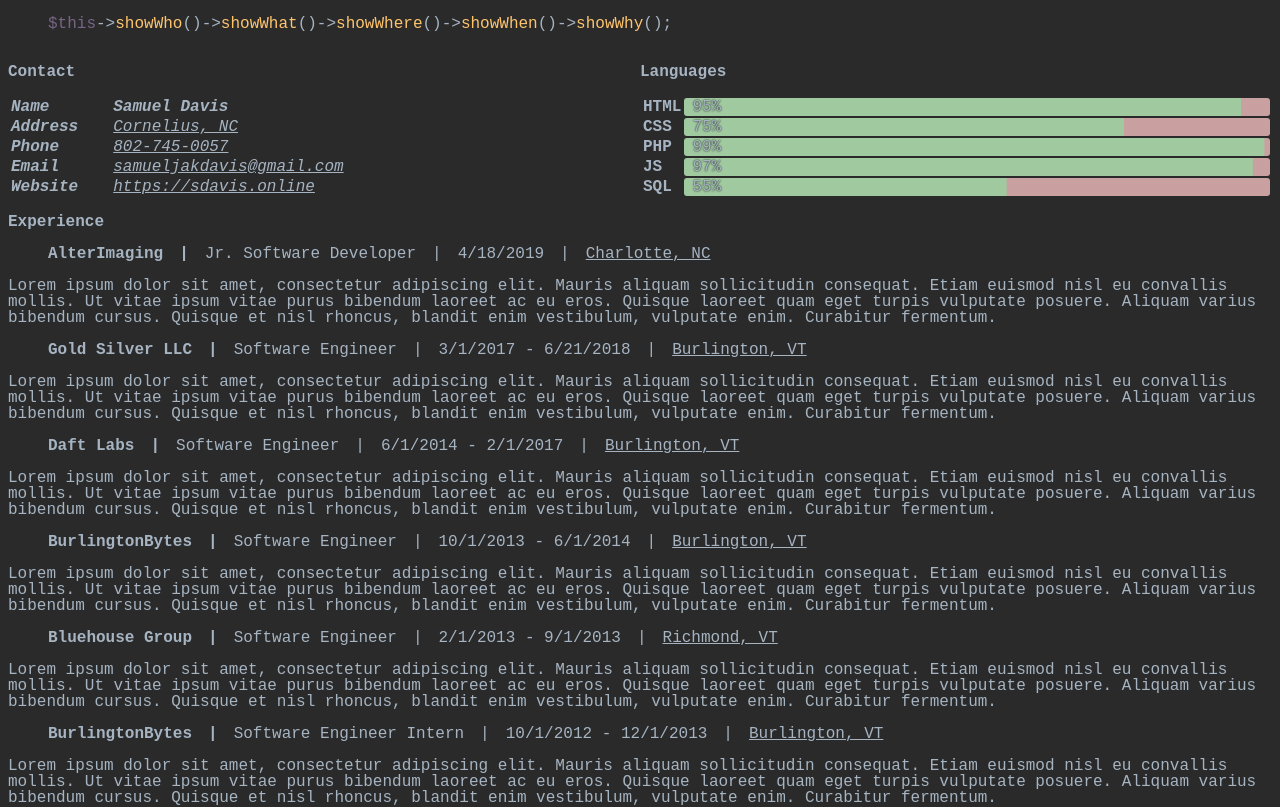
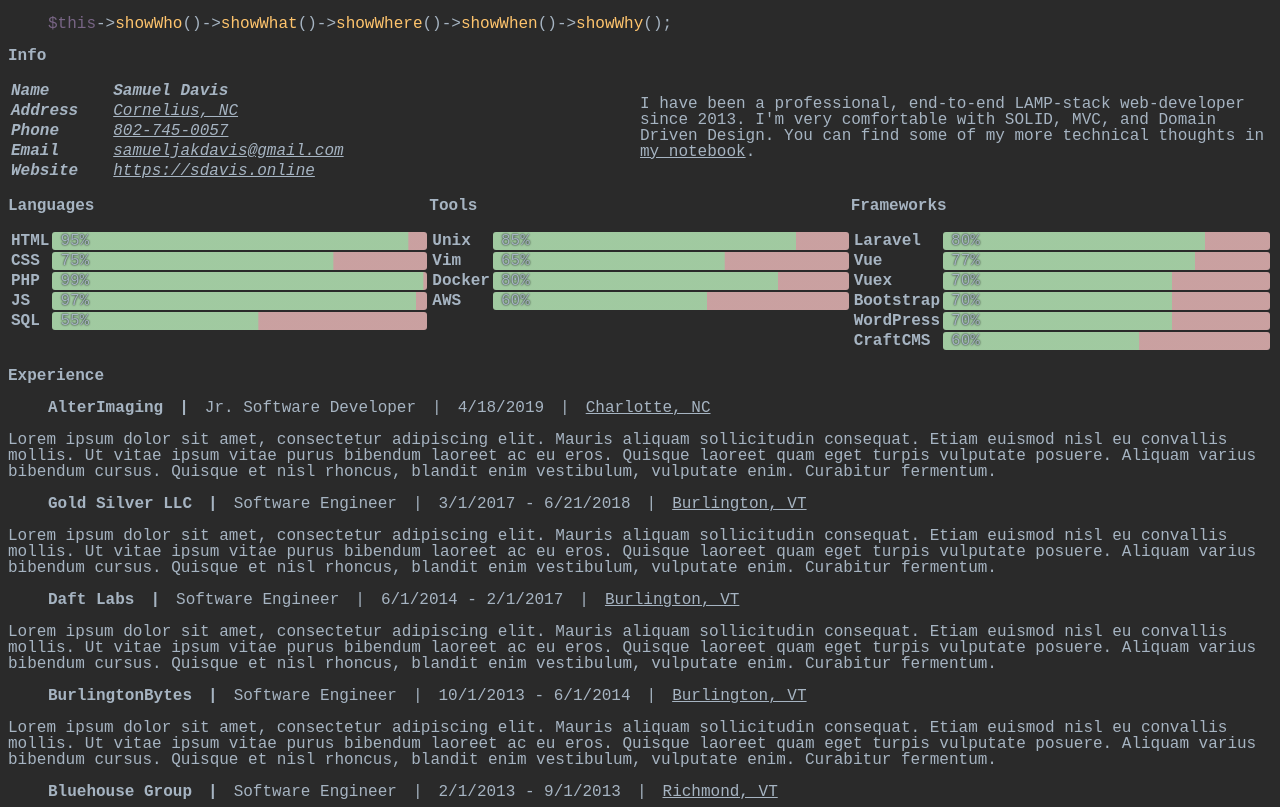
Before and after one commit to SamuelDavis/homepage, a Vue app: page / in a window 1280 px wide. Shown: the top 807 px of the page. Built offline with nearby package versions, Linux system fonts and the light colour scheme.

Commit message:
info bio; positioning

```diff
--- a/src/App.vue
+++ b/src/App.vue
@@ -2,15 +2,20 @@
   <div id="app">
     <main-nav :routes="mainNav"/>
     <div>
-      <section>
-        <h3>Contact</h3>
-        <contact :info="contact"/>
+      <section id="who">
+        <h3>Info</h3>
+        <article>
+          <contact :info="contact"/>
+          <p>I have been a professional, end-to-end LAMP-stack web-developer since 2013. I'm very comfortable with SOLID, MVC, and Domain Driven Design. You can find some of my more technical thoughts in <a href="https://notes.sdavis.online">my notebook</a>.</p>
+        </article>
       </section>
-      <section :key="i" v-for="({label, skills},i) in skillSets">
-        <h3 v-text="label"/>
-        <skill-set v-bind:skills="skills"/>
+      <section id="what">
+        <article :key="i" v-for="({label, skills},i) in skillSets">
+          <h3 v-text="label"/>
+          <skill-set v-bind:skills="skills"/>
+        </article>
       </section>
-      <section>
+      <section id="where">
         <h3>Experience</h3>
         <experience :key="i" v-bind="info" v-for="(info, i) in experiences"/>
       </section>
@@ -50,6 +55,26 @@
               { name: 'PHP', confidence: 99 },
               { name: 'JS', confidence: 97 },
               { name: 'SQL', confidence: 55 },
+            ]
+          },
+          {
+            label: 'Tools',
+            skills: [
+              { name: 'Unix', confidence: 85 },
+              { name: 'Vim', confidence: 65 },
+              { name: 'Docker', confidence: 80 },
+              { name: 'AWS', confidence: 60 },
+            ]
+          },
+          {
+            label: 'Frameworks',
+            skills: [
+              { name: 'Laravel', confidence: 80 },
+              { name: 'Vue', confidence: 77 },
+              { name: 'Vuex', confidence: 70 },
+              { name: 'Bootstrap', confidence: 70 },
+              { name: 'WordPress', confidence: 70 },
+              { name: 'CraftCMS', confidence: 60 }
             ]
           }
         ],
@@ -163,13 +188,12 @@
     font-family: monospace;
   }
 
-  #app > div {
+  #who > article, #what {
     display: flex;
     flex-wrap: wrap;
 
-    section {
+    > * {
       flex: 1;
-      min-width: fit-content;
     }
   }
 </style>
```
